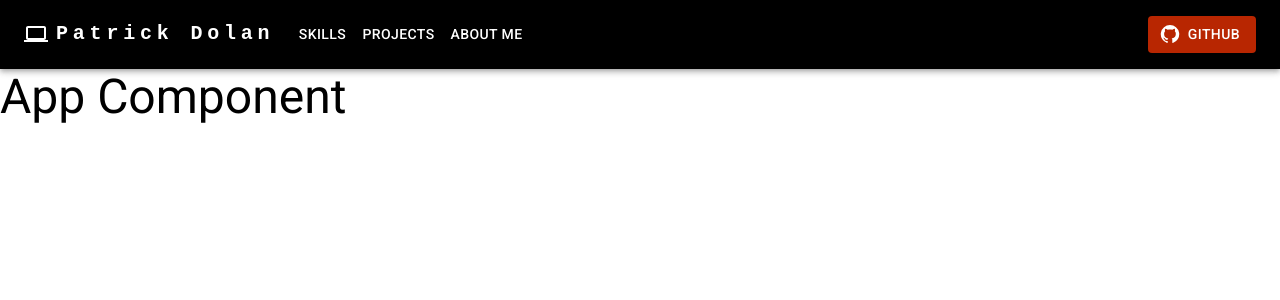
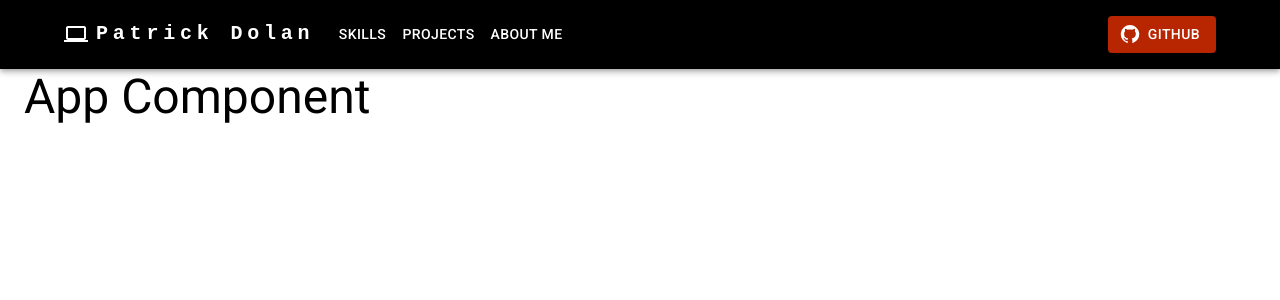
Before and after one commit to Patrick-Dolan/portfolio-v2, a React (Create React App) app: page / in a window 1280 px wide. Shown: the top 300 px of the page. Built offline with nearby package versions, Linux system fonts and the light colour scheme.

Commit message:
update: add containers and set maxWidth to lg

```diff
--- a/src/components/App.js
+++ b/src/components/App.js
@@ -1,6 +1,5 @@
 import Navbar from "./navbar/Navbar"
-import { Grid, Typography } from "@mui/material"
-import { ThemeProvider } from "@mui/material";
+import { Grid, Typography, ThemeProvider, Container } from "@mui/material"
 import { theme } from "../Theme/index";
 
 function App() {
@@ -12,7 +11,9 @@ function App() {
         <Grid item>
         </Grid>
         <Grid item>
-          <Typography variant="h3" >App Component</Typography>
+          <Container maxWidth="lg">
+            <Typography variant="h3" >App Component</Typography>
+          </Container>
         </Grid>
       </Grid>
     </ThemeProvider>
--- a/src/components/navbar/Navbar.js
+++ b/src/components/navbar/Navbar.js
@@ -27,7 +27,7 @@ const Navbar = () => {
 
   return (
     <AppBar position="static">
-      <Container maxWidth="xl">
+      <Container maxWidth="lg">
         <Toolbar disableGutters>
           <ComputerIcon sx={{ display: { xs: 'none', md: 'flex' }, mr: 1 }} />
           <Typography
```
